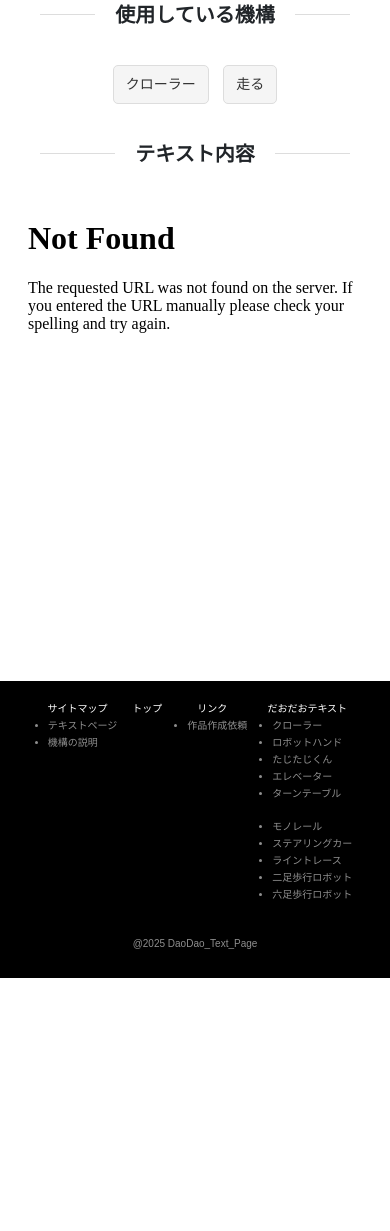
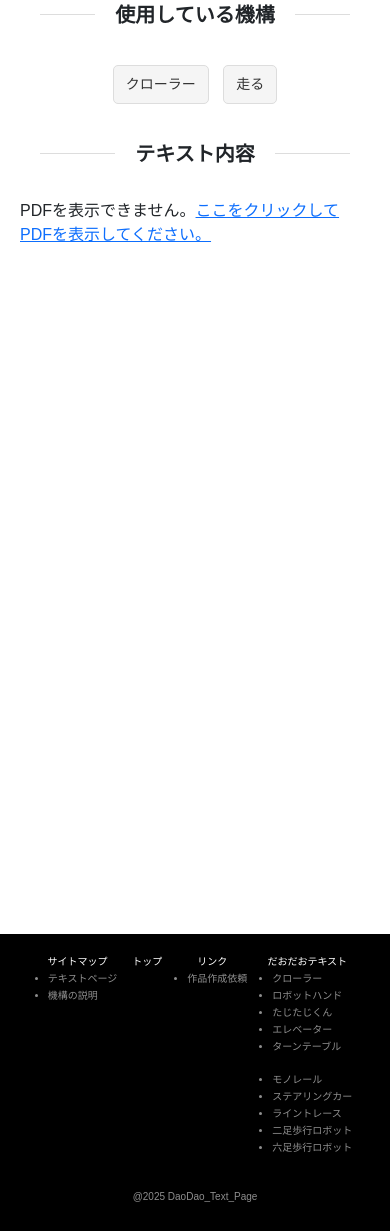
Before and after one commit to Retr0413/DaoTextPage, a Flask app: page /text/1 in a window 390 px wide. Shown: the part 172-1403 px from the top of the page. Before the commit the page ends 1150 px from the top, so only its background shows below. Run offline with Flask 3, Linux system fonts and the light colour scheme; some libraries are stand-ins or nearby versions.

Commit message:
テキストがスマホ画面やタブレット画面で表示できない場合の対応策として、URLからPDFを表示できるようにした。

```diff
--- a/static/css/textstyle.css
+++ b/static/css/textstyle.css
@@ -204,8 +204,8 @@ header {
         font-size: 12px;
     }
     .pdf-container {
-        width: 90vw;
-        height: 50vh;
+        width: 100%;
+        height: 80vh;
     }
 }
 
@@ -225,7 +225,7 @@ header {
         font-size: 10px;
     }
     .pdf-container {
-        width: 90vw;
-        height: 50vh;
+        width: 100%;
+        height: 80vh;
     }
 }
--- a/static/javascript/textscript.js
+++ b/static/javascript/textscript.js
@@ -1,6 +1,6 @@
 // ドロップダウンメニュー：クリックで表示/非表示を切り替え
 function toggleDropdown(element) {
-    // ほかのnav-itemを一旦閉じる
+  // 他のnav-itemを一旦閉じる
   document.querySelectorAll('.nav-item').forEach(item => {
       item.classList.remove('active');
   });
@@ -13,11 +13,11 @@ function toggleDropdown(element) {
 
 // タブの初期化
 document.addEventListener('DOMContentLoaded', function() {
-    var triggerTabList = [].slice.call(
+  const triggerTabList = [].slice.call(
       document.querySelectorAll('#mechanismTabs button')
   );
   triggerTabList.forEach(function(triggerEl) {
-      var tabTrigger = new bootstrap.Tab(triggerEl);
+      const tabTrigger = new bootstrap.Tab(triggerEl);
       triggerEl.addEventListener('click', function(event) {
           event.preventDefault();
           tabTrigger.show();
@@ -28,20 +28,21 @@ function toggleDropdown(element) {
 // メニュー以外をクリックしたらドロップダウンを閉じる
 document.addEventListener('click', function(event) {
   if (!event.target.closest('.nav-item')) {
-      // メニュー以外をクリックしたら全てのnav-itemをinactiveに
+      // メニュー以外をクリックしたら全てのnav-itemを非アクティブに
       document.querySelectorAll('.nav-item').forEach(item => {
           item.classList.remove('active');
       });
   }
 });
 
-  document.addEventListener('DOMContentLoaded', function () {
+// PDF読み込みイベントの監視
+document.addEventListener('DOMContentLoaded', function() {
   const iframe = document.querySelector('.pdf-container');
   if (iframe) {
-          iframe.onload = function () {
+      iframe.onload = function() {
           console.log('PDFが正常に読み込まれました');
       };
-          iframe.onerror = function () {
+      iframe.onerror = function() {
           console.error('PDFの読み込みに失敗しました');
       };
   }
--- a/templates/text.html
+++ b/templates/text.html
@@ -67,11 +67,14 @@
         </div>
 
         <div class="section-title">テキスト内容</div>
-        <iframe
+        <object
             class="pdf-container"
-            src="{{ url_for('static', filename=text.pdf_path) }}"
-            frameborder="0">
-        </iframe>
+            data="{{ url_for('static', filename=text.pdf_path) }}"
+            type="application/pdf"
+            width="100%"
+            height="600">
+            <p>PDFを表示できません。<a href="{{ url_for('static', filename=text.pdf_path) }}" target="_blank">ここをクリックしてPDFを表示してください。</a></p>
+        </object>
     </main>
 
     <footer class="footer">
```
Lines whose indentation alone changed are shown as unchanged.
